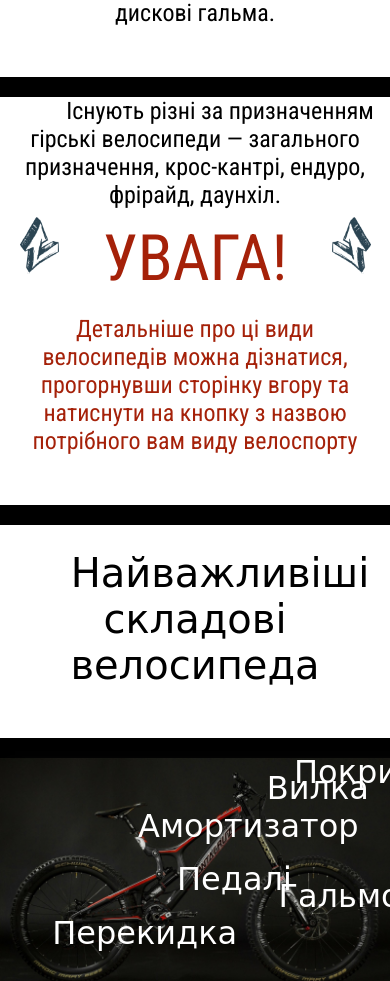
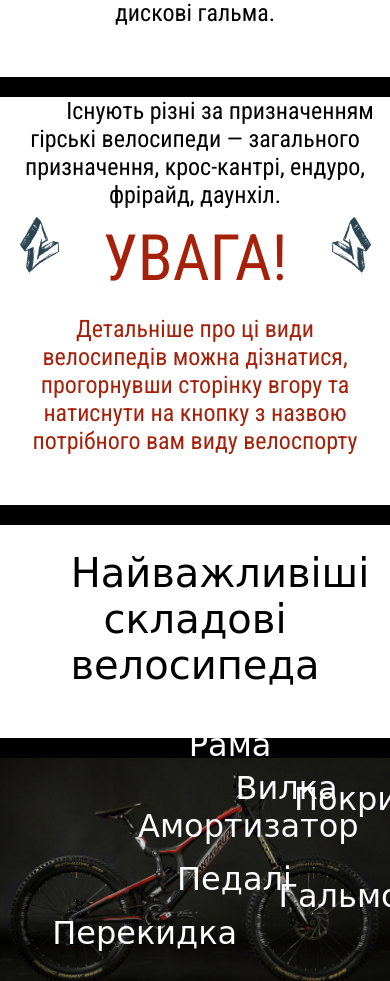
Before and after one commit to web-nyzhnyk/web-nyzhnyk.github.io, a plain HTML site: page index.html in a window 390 px wide. Shown: the part 1127-2108 px from the top of the page. Drawn offline with Linux system fonts and the light colour scheme; a web font is replaced by a local one.

Commit message:
Update style.css

```diff
--- a/style.css
+++ b/style.css
@@ -37,7 +37,7 @@
 	text-transform: uppercase;
 	transition: 0.5s;
 }
-@media all and (max-width: 1080px){
+@media all and (max-width: 600px){
 	.nava a{
 		width: 200px;
 		height: 50px;
@@ -224,6 +224,20 @@ h1{
 	bottom: 35%;
 	left: 45%;
 }
+@media all and (max-width: 600px){
+	.a1{
+	bottom: 60%;
+	left: 48%;
+	}
+	.a2{
+	bottom: 52%;
+	left: 60%;
+	}
+	.a5{
+	bottom: 50%;
+	left: 75%;
+	}
+}
 .a1:hover,
 .a2:hover,
 .a3:hover,
```
